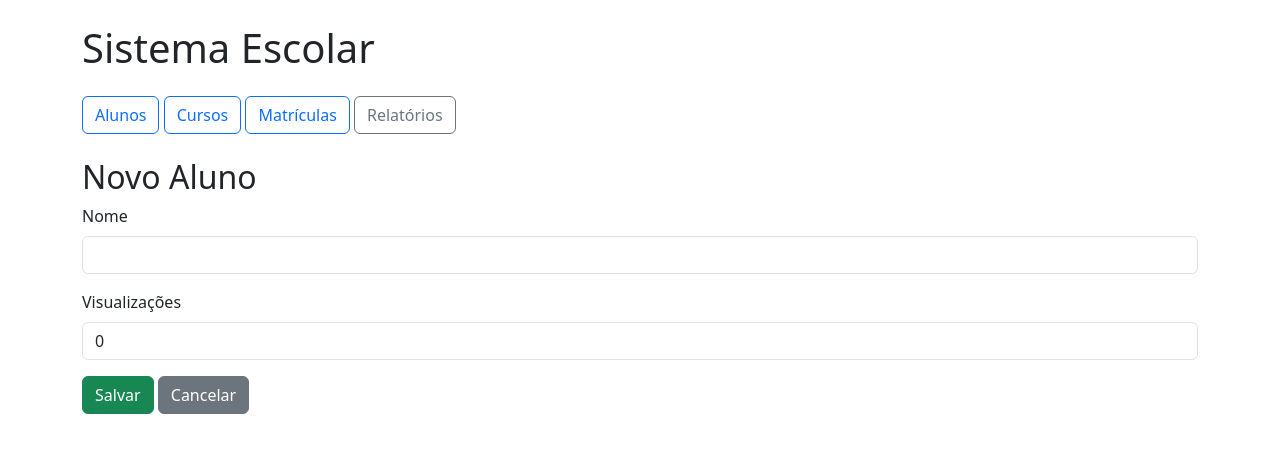
After one commit to ghostfakee/API, a Flask app: page /alunos/novo in a window 1280 px wide. The commit adds this page. Shown: the top 453 px of the page. Run offline with Flask 3, Linux system fonts and the light colour scheme.

Commit message:
Add files via upload

```diff
--- a/projeto escola/app.py
+++ b/projeto escola/app.py
@@ -4,6 +4,7 @@ from flask import make_response
 from reportlab.lib.pagesizes import A4
 from reportlab.pdfgen import canvas
 import io
+from flask import request, redirect, url_for
 
 app = Flask(__name__)
 
@@ -105,6 +106,36 @@ def gerar_relatorio():
     except Exception as e:
         return f"Erro ao gerar relatório: {e}"
 
+@app.route('/alunos/novo', methods=['GET', 'POST'])
+def novo_aluno():
+    if request.method == 'POST':
+        novo = {
+            "title": request.form['title'],
+            "views": int(request.form['views'])
+        }
+        requests.post(f"{API_URL}/Aluno", json=novo)
+        return redirect(url_for('listar_alunos'))
+    return render_template('aluno_form.html', aluno=None)
+
+# Editar aluno
+@app.route('/alunos/editar/<id>', methods=['GET', 'POST'])
+def editar_aluno(id):
+    if request.method == 'POST':
+        atualizado = {
+            "title": request.form['title'],
+            "views": int(request.form['views'])
+        }
+        requests.put(f"{API_URL}/Aluno/{id}", json=atualizado)
+        return redirect(url_for('listar_alunos'))
+    aluno = requests.get(f"{API_URL}/Aluno/{id}").json()
+    return render_template('aluno_form.html', aluno=aluno)
+
+# Deletar aluno
+@app.route('/alunos/deletar/<id>', methods=['POST'])
+def deletar_aluno(id):
+    requests.delete(f"{API_URL}/Aluno/{id}")
+    return redirect(url_for('listar_alunos'))
+
 
 if __name__ == '__main__':
     app.run(debug=True)
--- /dev/null
+++ b/projeto escola/templates/aluno_form.html
@@ -0,0 +1,17 @@
+{% extends 'base.html' %}
+{% block conteudo %}
+<h2>{{ 'Editar' if aluno else 'Novo' }} Aluno</h2>
+
+<form method="POST">
+  <div class="mb-3">
+    <label for="title" class="form-label">Nome</label>
+    <input type="text" class="form-control" id="title" name="title" value="{{ aluno.title if aluno else '' }}" required>
+  </div>
+  <div class="mb-3">
+    <label for="views" class="form-label">Visualizações</label>
+    <input type="number" class="form-control" id="views" name="views" value="{{ aluno.views if aluno else 0 }}">
+  </div>
+  <button type="submit" class="btn btn-success">Salvar</button>
+  <a href="{{ url_for('listar_alunos') }}" class="btn btn-secondary">Cancelar</a>
+</form>
+{% endblock %}
```
Also changed, not shown: projeto escola/templates/alunos.html (+8 -0 lines).
